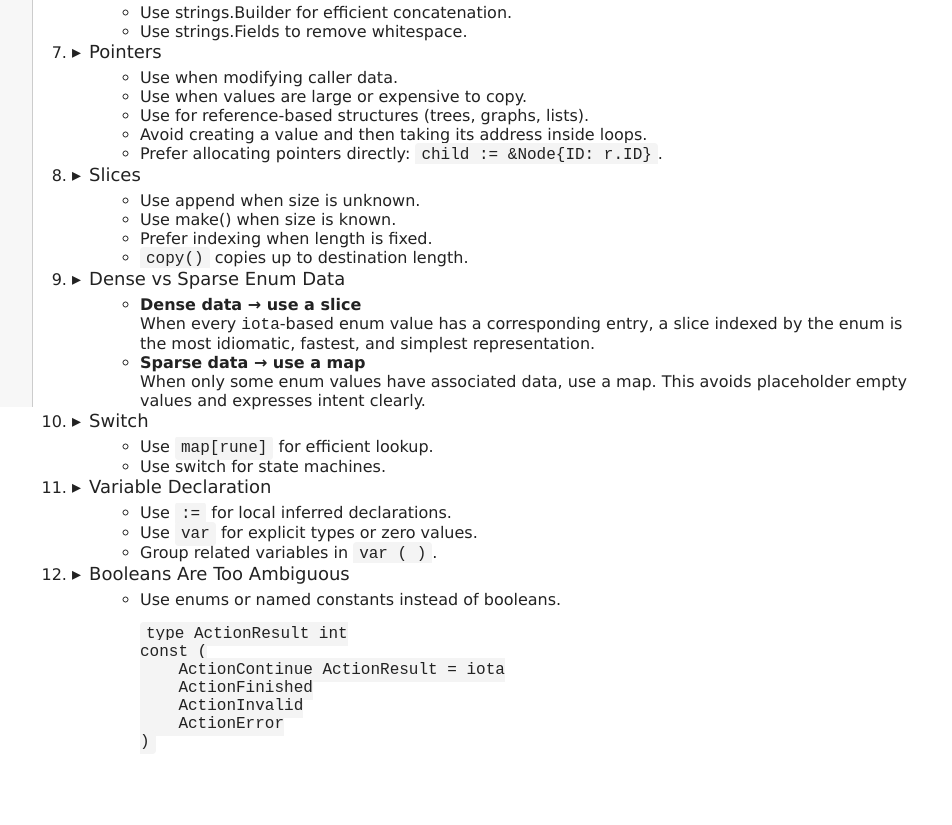
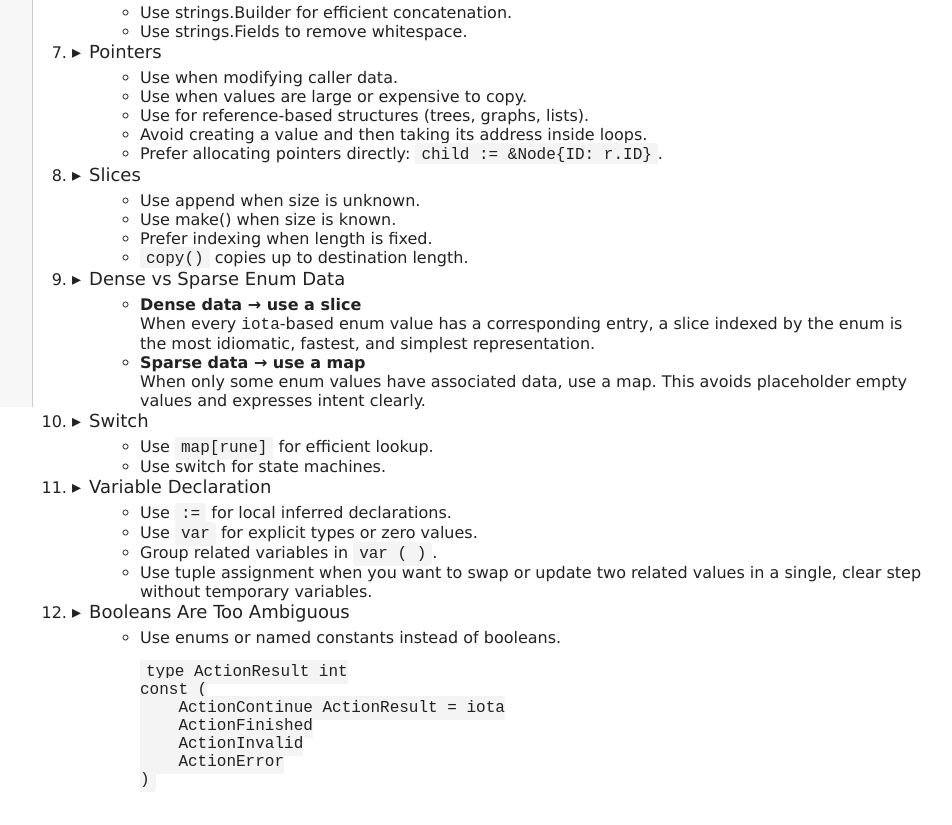
Before and after one commit to ckdcowster/ckdcowster.github.io, a plain HTML site: page gobestpractices.html in a window 1280 px wide. Shown: the part 433-1258 px from the top of the page, without its empty margins (268-1220 px from the left). Drawn offline with Linux system fonts and the light colour scheme.

Commit message:
add comment about tuple assignment

```diff
--- a/gobestpractices.html
+++ b/gobestpractices.html
@@ -135,6 +135,7 @@ document.addEventListener("DOMContentLoaded", () => {
             <li>Use <code class="code-block">:=</code> for local inferred declarations.</li>
             <li>Use <code class="code-block">var</code> for explicit types or zero values.</li>
             <li>Group related variables in <code class="code-block">var ( )</code>.</li>
+            <li>Use tuple assignment when you want to swap or update two related values in a single, clear step without temporary variables.</li>
         </ul>
     </li>
 
```
